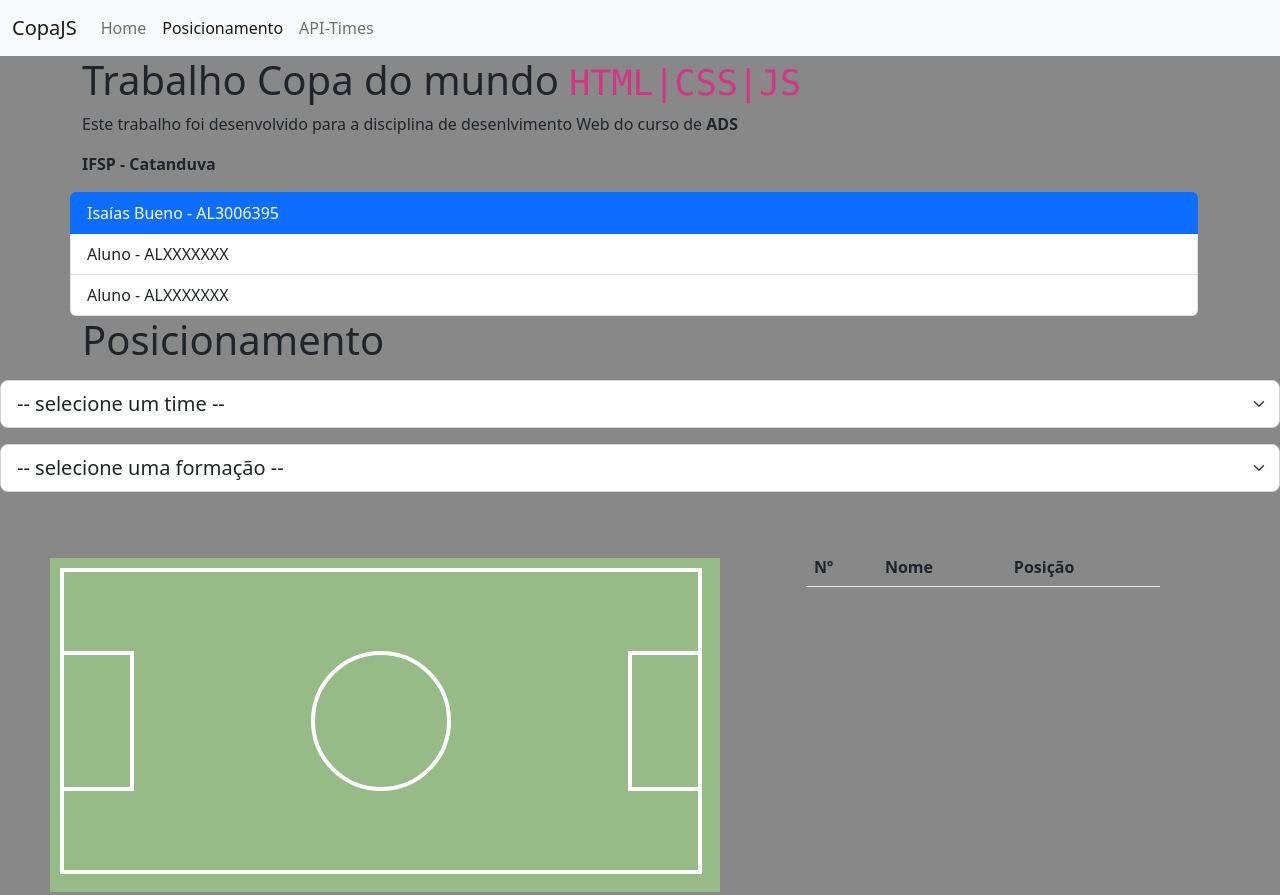
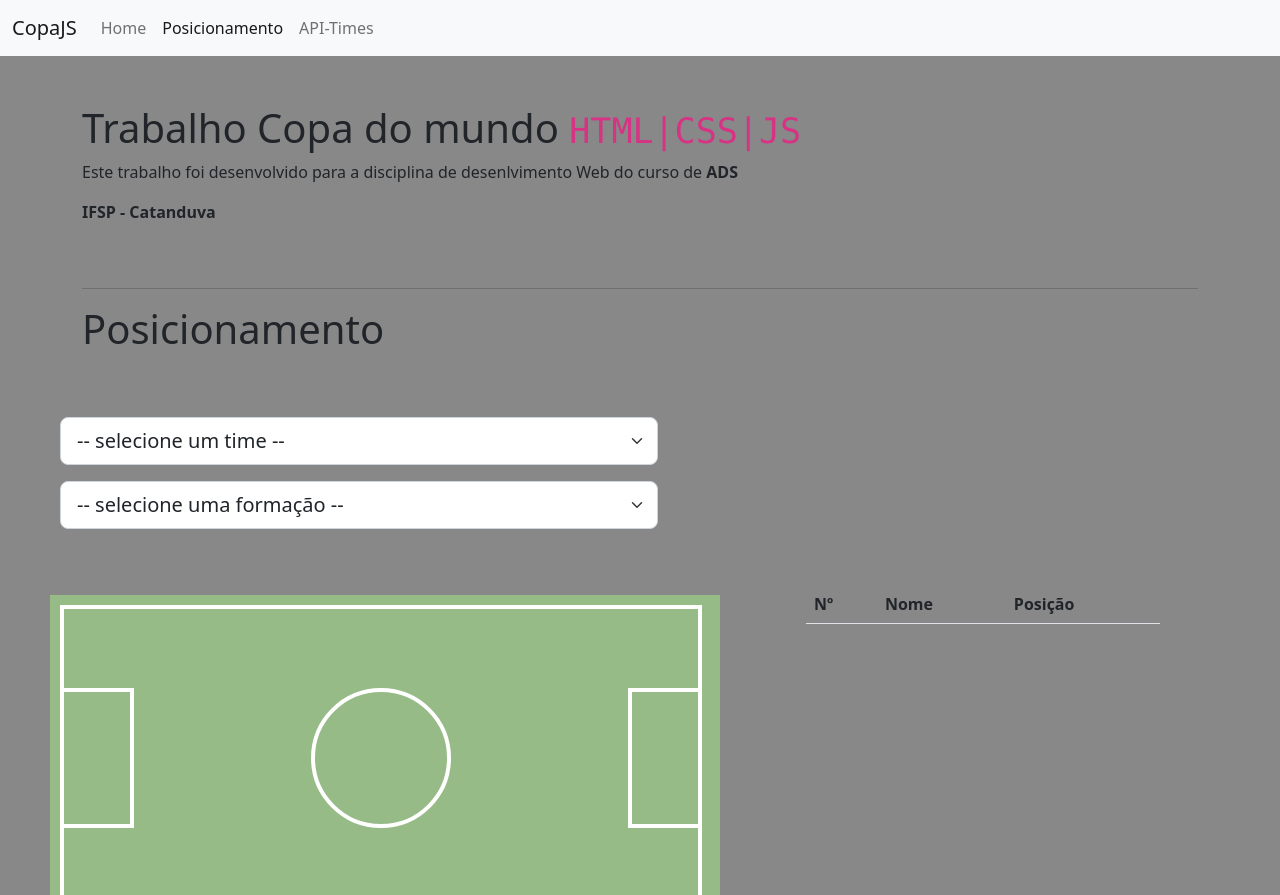
Before and after one commit to isaiasMBueno/DevWeb-CopaJS, a plain HTML site: page posicionamentoTimes/index.html in a window 1280 px wide. Shown: the top 895 px of the page. Drawn offline with nearby package versions, Linux system fonts and the light colour scheme.

Commit message:
ajustes Gerais

```diff
--- a/posicionamentoTimes/index.html
+++ b/posicionamentoTimes/index.html
@@ -30,15 +30,14 @@
             <a class="nav-link active" aria-current="page" href="./posicionamentoTimes/index.html">Posicionamento</a>
           </li>
           <li class="nav-item">
-            <a class="nav-link" aria-current="page"
-                href="../getTimesAPI/index.html">API-Times</a>
+            <a class="nav-link" aria-current="page" href="../getTimesAPI/index.html">API-Times</a>
           </li>
         </ul>
       </div>
     </div>
   </nav>
 
-  <div class="container">
+  <div class="container mt-5 pt-25">
     <div class="row justify-content-md-center">
       <h1>Trabalho Copa do mundo <code>HTML|CSS|JS</code></h1>
       <p>Este trabalho foi desenvolvido para a disciplina de desenlvimento Web do curso de <strong>ADS</strong>
@@ -46,24 +45,10 @@
       <p><strong>IFSP - Catanduva</strong></p>
     </div>
   </div>
-  <div class="container">
-    <div class="row justify-content-md-center">
-      <div class="list-group">
-        <button type="button" onclick="window.open('./posicionamentoTimes/index.html')"
-          class="list-group-item list-group-item-action active" aria-current="true">
-          Isaías Bueno - AL3006395
-        </button>
-        <button type="button" class="list-group-item list-group-item-action">
-          Aluno - ALXXXXXXX
-        </button>
-        <button type="button" class="list-group-item list-group-item-action">
-          Aluno - ALXXXXXXX
-        </button>
-      </div>
-    </div>
-  </div>
 
-  <div class="container">
+
+  <div class="container mt-5 pt-35">
+    <hr>
     <div class="row justify-content-md-center">
       <h1>
         Posicionamento
@@ -75,6 +60,8 @@
     </div>
   </div>
 
+  <div class="row mt-5 pt-25 ms-5">
+    <div class="col-md-6">
       <select #selectTime class="form-select form-select-lg mb-3" aria-label=".form-select-lg example" name="selectTime"
         id="selectTime" onchange="onChangeValueSelect(selectTime)">
         <option value="">-- selecione um time --</option>
@@ -83,6 +70,9 @@
         name="selectFormacao" id="selectFormacao" onchange="onChangeValueSelectFormacao(selectFormacao)">
         <option value="">-- selecione uma formação --</option>
       </select>
+    </div>
+  </div>
+  </div>
 
   <div class="row campoPosicoes">
 
@@ -135,9 +125,39 @@
         </tbody>
       </table>
     </div>
+    <hr>
   </div>
 
+  <!-- <div id="wg-api-football-fixture" data-host="v3.football.api-sports.io" data-refresh="60" data-id="718243"
+    data-key="0476084f2fmshb2f9c2e55e54990p1c445bjsnb05a3cc3b8bf" data-theme="dark" data-show-errors="true"
+    class="api_football_loader">
+  </div>
+  <script type="module" src="https://widgets.api-sports.io/football/1.1.8/widget.js"></script>
 
+  <div id="wg-api-football-standings" data-host="v3.football.api-sports.io" data-league="39" data-team=""
+    data-season="2020" data-key="0476084f2fmshb2f9c2e55e54990p1c445bjsnb05a3cc3b8bf" data-theme="dark"
+    data-show-errors="true" class="api_football_loader"></div>
+  <script type="module" src="https://widgets.api-sports.io/football/1.1.8/widget.js"></script> -->
+
+
+  <footer>
+    <div class="container col-md-3 mt-5 pt-10">
+      <div class="row justify-content-md-center">
+        <div class="list-group">
+          <button type="button" onclick="window.open('./posicionamentoTimes/index.html')"
+            class="list-group-item list-group-item-action active" aria-current="true">
+            Isaías Bueno - AL3006395
+          </button>
+          <button type="button" class="list-group-item list-group-item-action">
+            Aluno - ALXXXXXXX
+          </button>
+          <button type="button" class="list-group-item list-group-item-action">
+            Aluno - ALXXXXXXX
+          </button>
+        </div>
+      </div>
+    </div>
+  </footer>
 
   <script src="./data/posicoes/posicoesConfig.js"></script>
   <script src="./data/times/brasil.js"></script>
```
Also changed, not shown: posicionamentoTimes/style.css (+25 -19 lines). Lines whose indentation alone changed are shown as unchanged.
